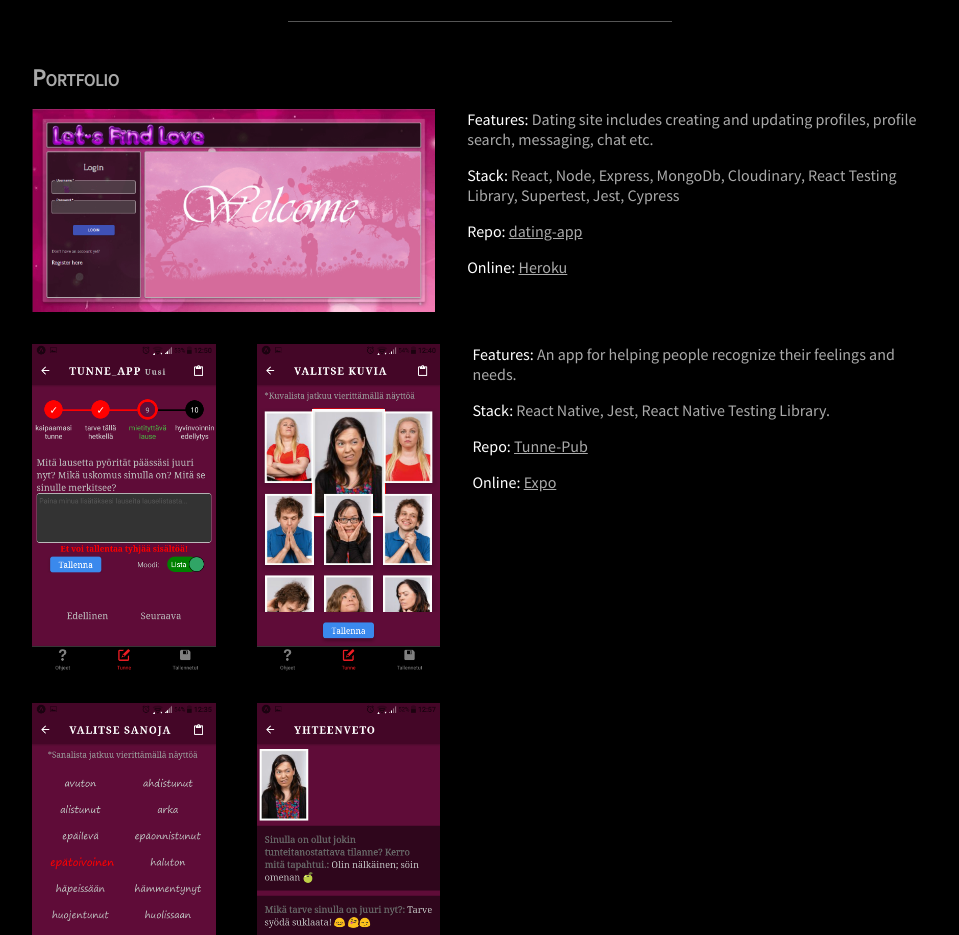
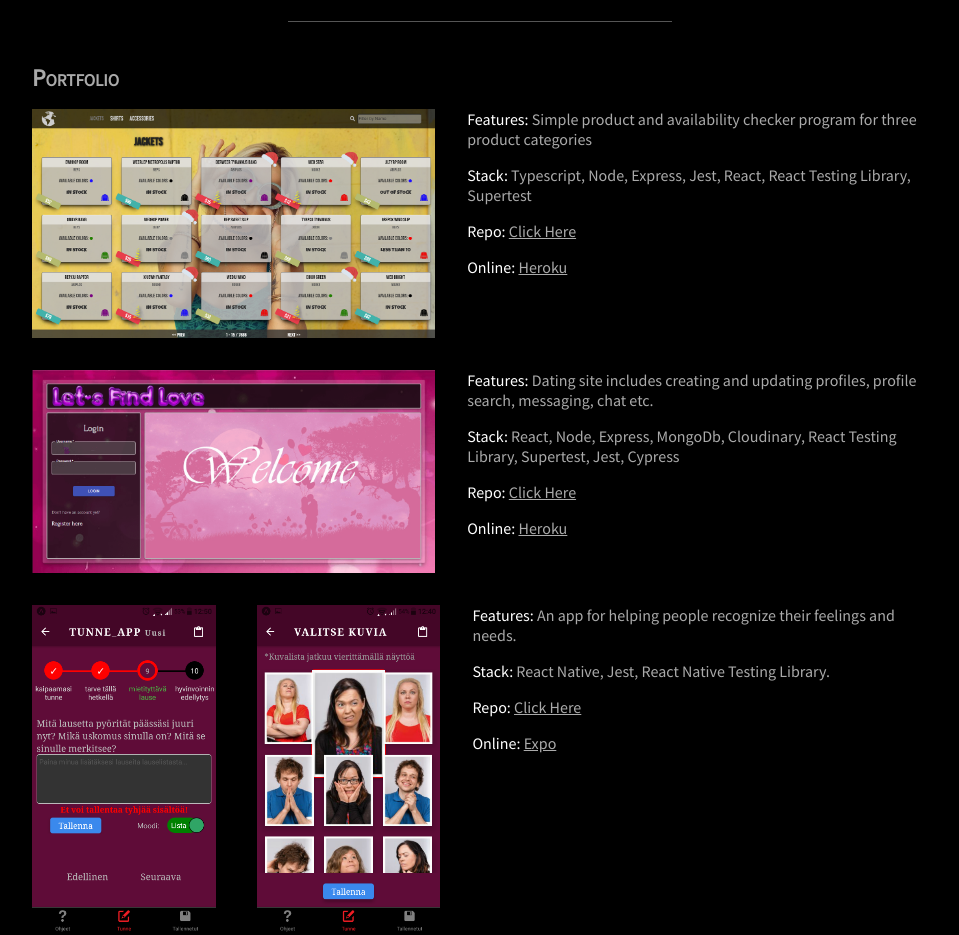
Before and after one commit to tikerola/HomePage, a plain HTML site: page index.html in a window 1280 px wide. Shown: the part 1856-2791 px from the top of the page, without its empty margins (160-1119 px from the left). Drawn offline with nearby package versions, Linux system fonts and the light colour scheme; a web font is replaced by a local one.

Commit message:
added warehouse app

```diff
--- a/index.html
+++ b/index.html
@@ -192,6 +192,27 @@
   <h2 class="section-title">Portfolio</h2>
   <section class="content-container flex-col portfolio">
     <div class="portfolio__item">
+      <img class="portfolio-img" src="images/Warehouse.png" alt="warehouse-app" />
+      <div>
+        <p>
+          <span>Features:</span> Simple product and availability checker program for three product categories
+        </p>
+        <p>
+          <span>Stack:</span> Typescript, Node, Express, Jest, React, React Testing Library,
+          Supertest
+        </p>
+        <p>
+          <span>Repo:</span> <a href="https://github.com/tikerola/t">Click Here</a>
+        </p>
+        <p>
+          <span>Online:</span> <a href="https://serene-river-11472.herokuapp.com/">Heroku</a>
+        </p>
+      </div>
+    </div>
+
+
+
+    <div class="portfolio__item">
       <img class="portfolio-img" src="images/deitti.png" alt="deitti-app" />
       <div>
         <p>
@@ -203,7 +224,7 @@
           Supertest, Jest, Cypress
         </p>
         <p>
-          <span>Repo:</span> <a href="https://github.com/tikerola/dating-app">dating-app</a>
+          <span>Repo:</span> <a href="https://github.com/tikerola/dating-app">Click Here</a>
         </p>
         <p>
           <span>Online:</span> <a href="https://love-app777.herokuapp.com/">Heroku</a>
@@ -230,7 +251,7 @@
           <span>Stack:</span> React Native, Jest, React Native Testing Library.
         </p>
         <p>
-          <span>Repo:</span> <a href="https://github.com/tikerola/Tunne-Pub">Tunne-Pub</a>
+          <span>Repo:</span> <a href="https://github.com/tikerola/Tunne-Pub">Click Here</a>
         </p>
         <p>
           <span>Online:</span> <a href="https://expo.io/@tkerola/projects/frisbee">Expo</a>
@@ -248,7 +269,7 @@
           <span>Stack:</span> Typescript, Node, Express, Jest, Supertest, Travis CI
         </p>
         <p>
-          <span>Repo:</span> <a href="https://github.com/tikerola/dreambroker-1">analyze</a>
+          <span>Repo:</span> <a href="https://github.com/tikerola/dreambroker-1">Click Here</a>
         </p>
         <p>
           <span>Api-endpoint:</span> <a href="https://dreambroker-1.herokuapp.com/analyze">Heroku</a>
@@ -267,7 +288,7 @@
           <span>Stack:</span> React
         </p>
         <p>
-          <span>Repo:</span> <a href="https://github.com/tikerola/guitar">guitar</a>
+          <span>Repo:</span> <a href="https://github.com/tikerola/guitar">Click Here</a>
         </p>
         <p>
           <span>Online:</span> <a href="https://tikerola.github.io/guitar/">Github Pages</a>
@@ -286,7 +307,7 @@
           <span>Stack:</span> React, Canvas
         </p>
         <p>
-          <span>Repo:</span> <a href="https://github.com/tikerola/busstops">busstops</a>
+          <span>Repo:</span> <a href="https://github.com/tikerola/busstops">Click Here</a>
         </p>
         <p>
           <span>Online:</span> <a href="https://tikerola.github.io/busstops/">Github Pages</a>
```
Also changed, not shown: images/Warehouse.png (added).
